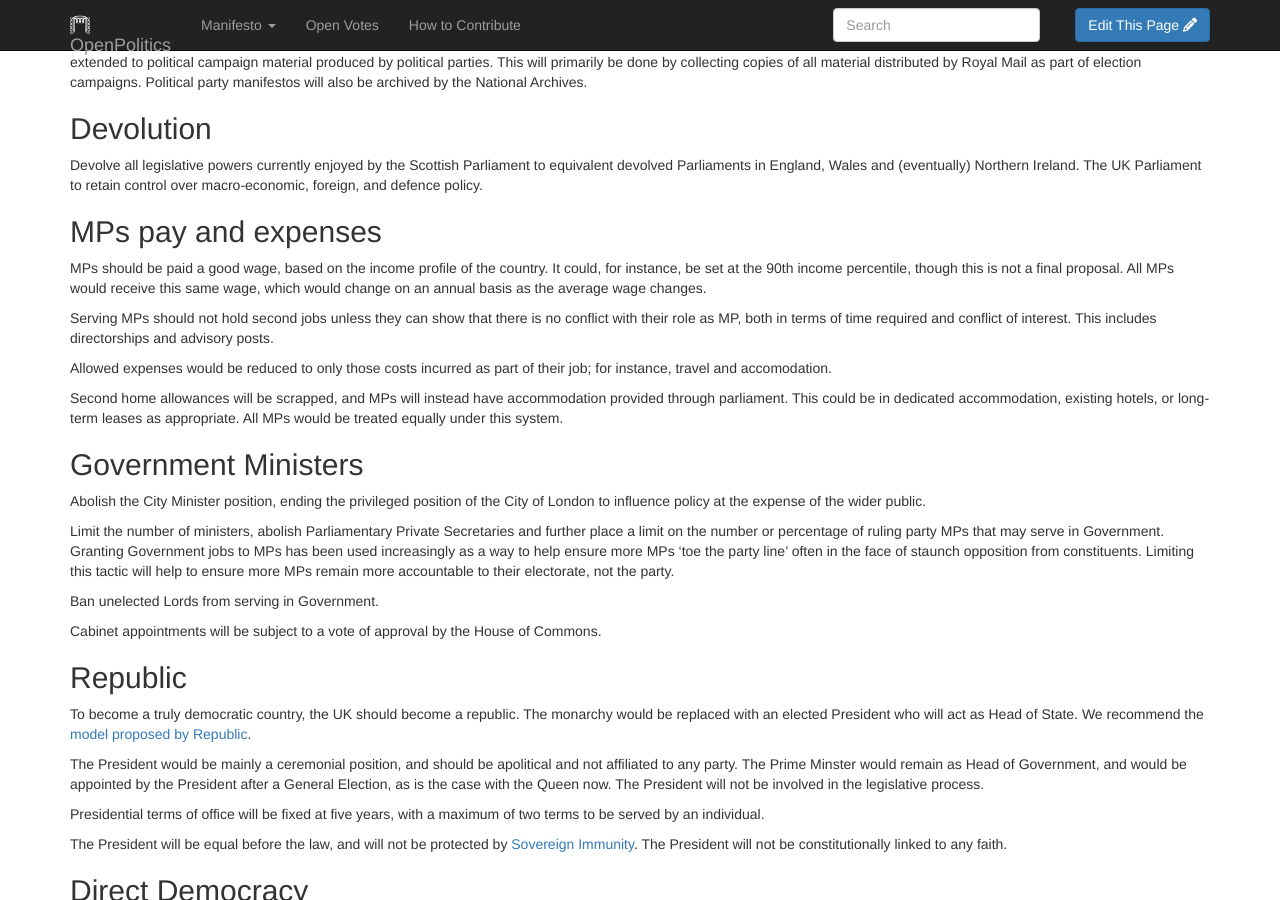
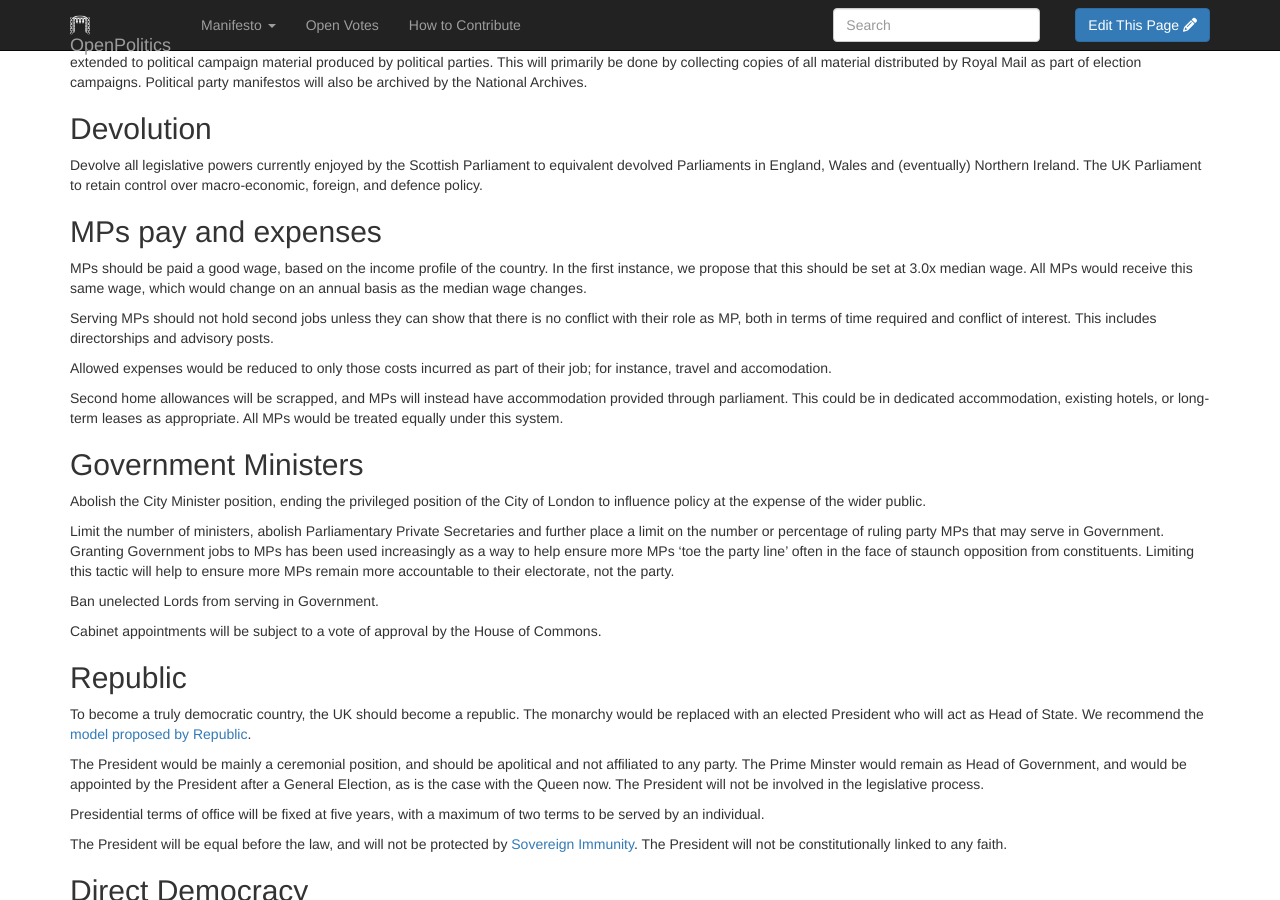
Before and after one commit to openpolitics/manifesto, a Jekyll site: the page built from manifesto/democracy.md, in a window 1280 px wide and 900 px high, scrolled down 1752 px. Built offline with Jekyll 4.4.1, drawn with Linux system fonts in a browser that asks for light colours; nearby versions of some CDN libraries; library files that are not in the unit come from our copies.

Commit message:
Changed MP income to a ratio of median wage
Median wage is a better benchmark as it ties MP incentives to the median (median is better than the average, because it rewards reductions in wage inequality)

```diff
--- a/manifesto/democracy.md
+++ b/manifesto/democracy.md
@@ -76,7 +76,7 @@ Devolve all legislative powers currently enjoyed by the Scottish Parliament to e
 
 ## MPs pay and expenses
 
-MPs should be paid a good wage, based on the income profile of the country. It could, for instance, be set at the 90th income percentile, though this is not a final proposal. All MPs would receive this same wage, which would change on an annual basis as the average wage changes.
+MPs should be paid a good wage, based on the income profile of the country. In the first instance, we propose that this should be set at 3.0x median wage. All MPs would receive this same wage, which would change on an annual basis as the median wage changes.
 
 Serving MPs should not hold second jobs unless they can show that there is no conflict with their role as MP, both in terms of time required and conflict of interest. This includes directorships and advisory posts.
 
```
